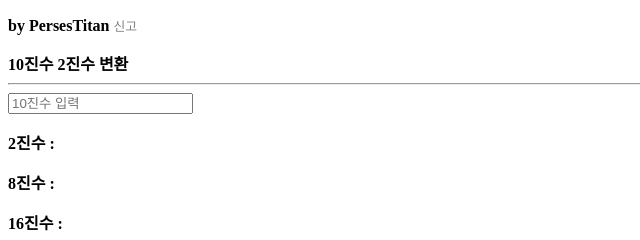
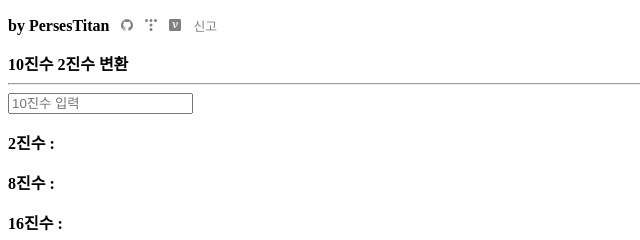
Before and after one commit to PersesTitan/simple_radix, a plain HTML site: page index.html in a window 1280 px wide. Shown: the top 240 px of the page, 0-640 px from the left. Drawn offline with Linux system fonts and the light colour scheme.

Commit message:
add message

```diff
--- a/index.html
+++ b/index.html
@@ -3,11 +3,47 @@
 <head>
     <meta charset="UTF-8">
     <title>radix</title>
+    <style>
+        .menu {
+            font-size: 0.8em;
+            color: gray;
+            fill: gray;
+            width: 12px;
+            height: 1%;
+        }
+
+        .menu:hover {
+            color: black;
+            fill: black;
+        }
+    </style>
 </head>
 <body>
     <p>
         <b>by PersesTitan</b>
-        <span onclick="alert('잘못누르신거죠?? ^^')" style="font-size: 0.8em; color: gray">신고</span>
+        &nbsp;
+        <a href="https://github.com/PersesTitan" style="text-decoration-line: none">
+            <svg class="menu" role="img" viewBox="0 0 24 24" xmlns="http://www.w3.org/2000/svg">
+                <title>GitHub</title>
+                <path d="M12 .297c-6.63 0-12 5.373-12 12 0 5.303 3.438 9.8 8.205 11.385.6.113.82-.258.82-.577 0-.285-.01-1.04-.015-2.04-3.338.724-4.042-1.61-4.042-1.61C4.422 18.07 3.633 17.7 3.633 17.7c-1.087-.744.084-.729.084-.729 1.205.084 1.838 1.236 1.838 1.236 1.07 1.835 2.809 1.305 3.495.998.108-.776.417-1.305.76-1.605-2.665-.3-5.466-1.332-5.466-5.93 0-1.31.465-2.38 1.235-3.22-.135-.303-.54-1.523.105-3.176 0 0 1.005-.322 3.3 1.23.96-.267 1.98-.399 3-.405 1.02.006 2.04.138 3 .405 2.28-1.552 3.285-1.23 3.285-1.23.645 1.653.24 2.873.12 3.176.765.84 1.23 1.91 1.23 3.22 0 4.61-2.805 5.625-5.475 5.92.42.36.81 1.096.81 2.22 0 1.606-.015 2.896-.015 3.286 0 .315.21.69.825.57C20.565 22.092 24 17.592 24 12.297c0-6.627-5.373-12-12-12"/>
+            </svg>
+        </a>
+        &nbsp;
+        <a href="https://persestitan.tistory.com/" style="text-decoration-line: none">
+            <svg class="menu" role="img" viewBox="0 0 24 24" xmlns="http://www.w3.org/2000/svg">
+                <title>Tistory</title>
+                <path d="M0 3a3 3 0 1 0 6 0 3 3 0 0 0-6 0m9 18a3 3 0 1 0 6 0 3 3 0 0 0-6 0m0-9a3 3 0 1 0 6 0 3 3 0 0 0-6 0m0-9a3 3 0 1 0 6 0 3 3 0 0 0-6 0m9 0a3 3 0 1 0 6 0 3 3 0 0 0-6 0"/>
+            </svg>
+        </a>
+        &nbsp;
+        <a href="https://velog.io/@persestitan" style="text-decoration-line: none">
+            <svg class="menu" role="img" viewBox="0 0 24 24" xmlns="http://www.w3.org/2000/svg">
+                <title>Velog</title>
+                <path d="M3 0C1.338 0 0 1.338 0 3v18c0 1.662 1.338 3 3 3h18c1.662 0 3-1.338 3-3V3c0-1.662-1.338-3-3-3H3Zm6.883 6.25c.63 0 1.005.3 1.125.9l1.463 8.303c.465-.615.846-1.133 1.146-1.553.465-.66.893-1.418 1.283-2.273.405-.855.608-1.62.608-2.295 0-.405-.113-.727-.338-.967-.21-.255-.608-.577-1.193-.967.6-.765 1.35-1.148 2.25-1.148.48 0 .878.143 1.193.428.33.285.494.704.494 1.26 0 .93-.39 2.093-1.17 3.488-.765 1.38-2.241 3.457-4.431 6.232l-2.227.156-1.711-9.628h-2.25V7.24c.6-.195 1.305-.406 2.115-.63.81-.24 1.358-.36 1.643-.36Z"/>
+            </svg>
+        </a>
+        &nbsp;
+        <span onclick="alert('잘못누르신거죠?? ^^')" class="menu">신고</span>
     </p>
     <b>10진수 2진수 변환</b>
     <hr>
```
